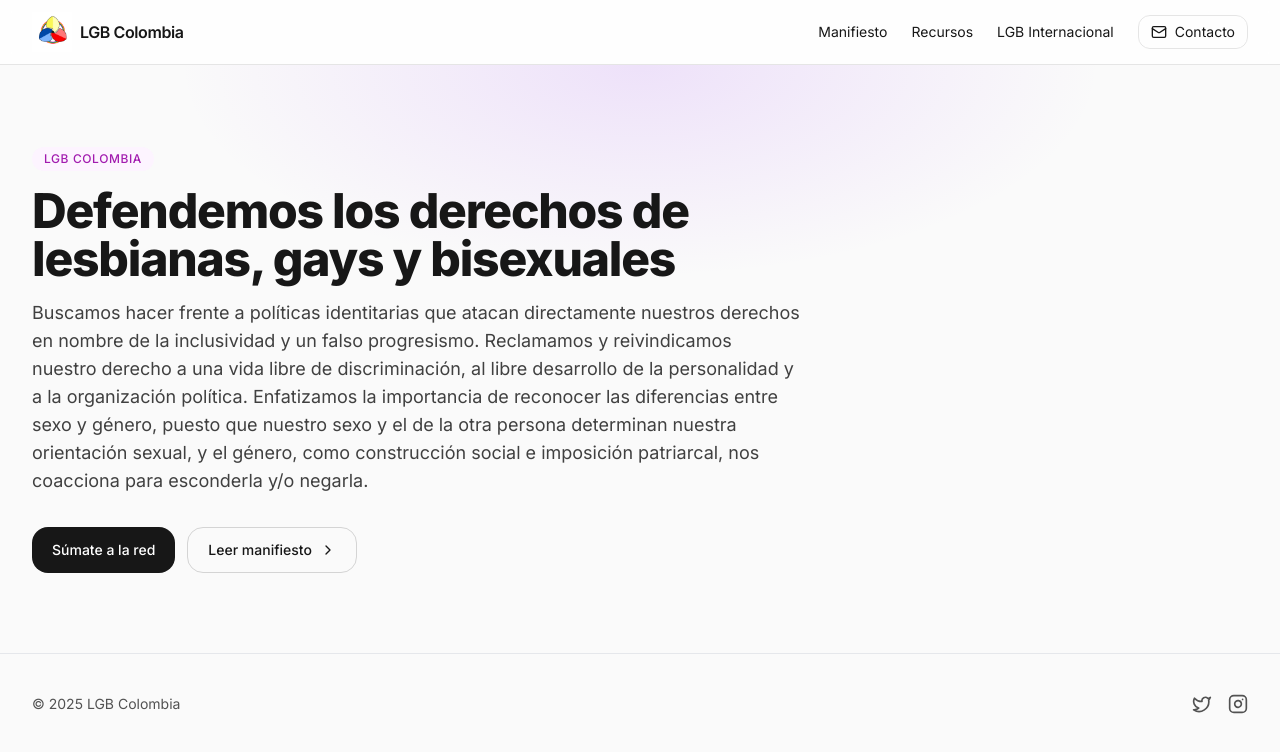
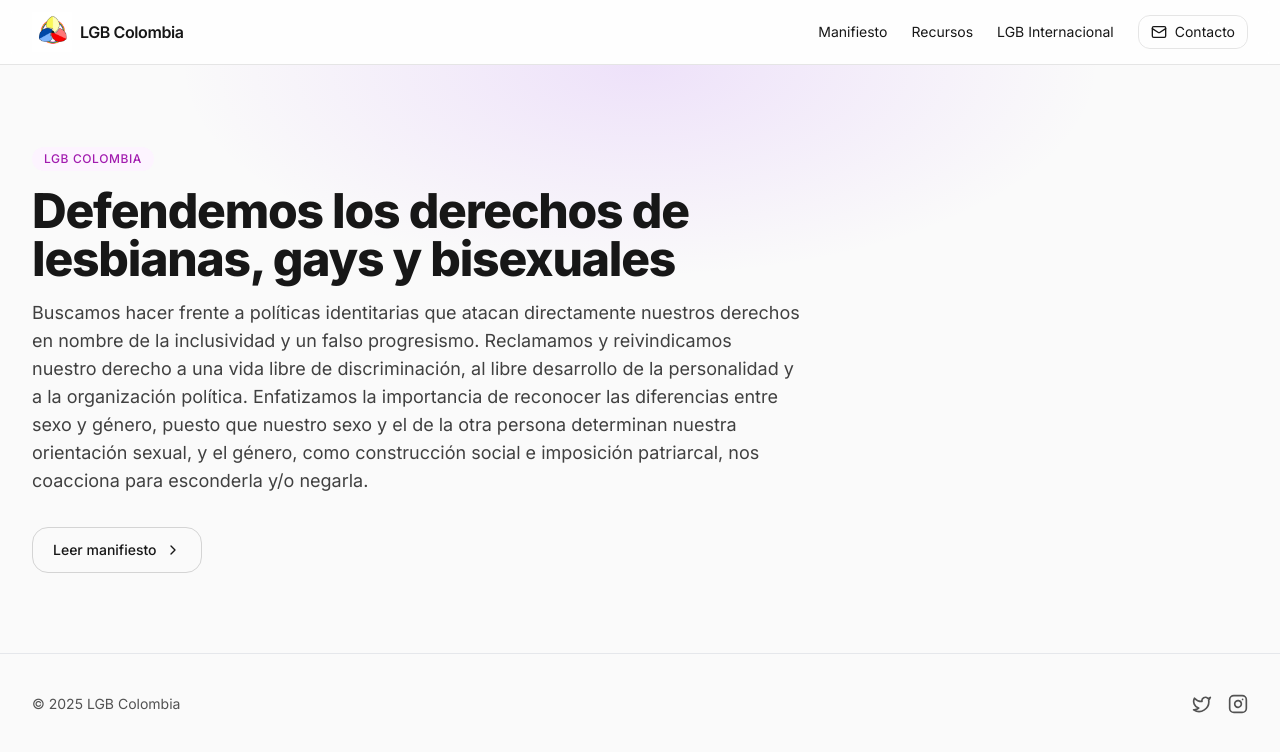
Before and after one commit to colombialgb-svg/lgb-nextjs-ts, a Next.js app: page / in a window 1280 px wide. Shown: the top 752 px of the page. Built offline with nearby package versions, Linux system fonts and the light colour scheme.

Commit message:
Update Landing.tsx

```diff
--- a/components/Landing.tsx
+++ b/components/Landing.tsx
@@ -154,12 +154,6 @@ export default function Landing() {
 
             <div className="mt-8 flex flex-col sm:flex-row gap-3">
               <a
-                href="#participa"
-                className="inline-flex items-center justify-center rounded-2xl bg-neutral-900 text-white px-5 py-3 text-sm font-medium hover:bg-neutral-800 focus:outline-none focus-visible:ring"
-              >
-                Súmate a la red
-              </a>
-              <a
                 href="/manifiesto"
                 className="inline-flex items-center justify-center rounded-2xl border border-neutral-300 px-5 py-3 text-sm font-medium hover:bg-white"
               >
```
